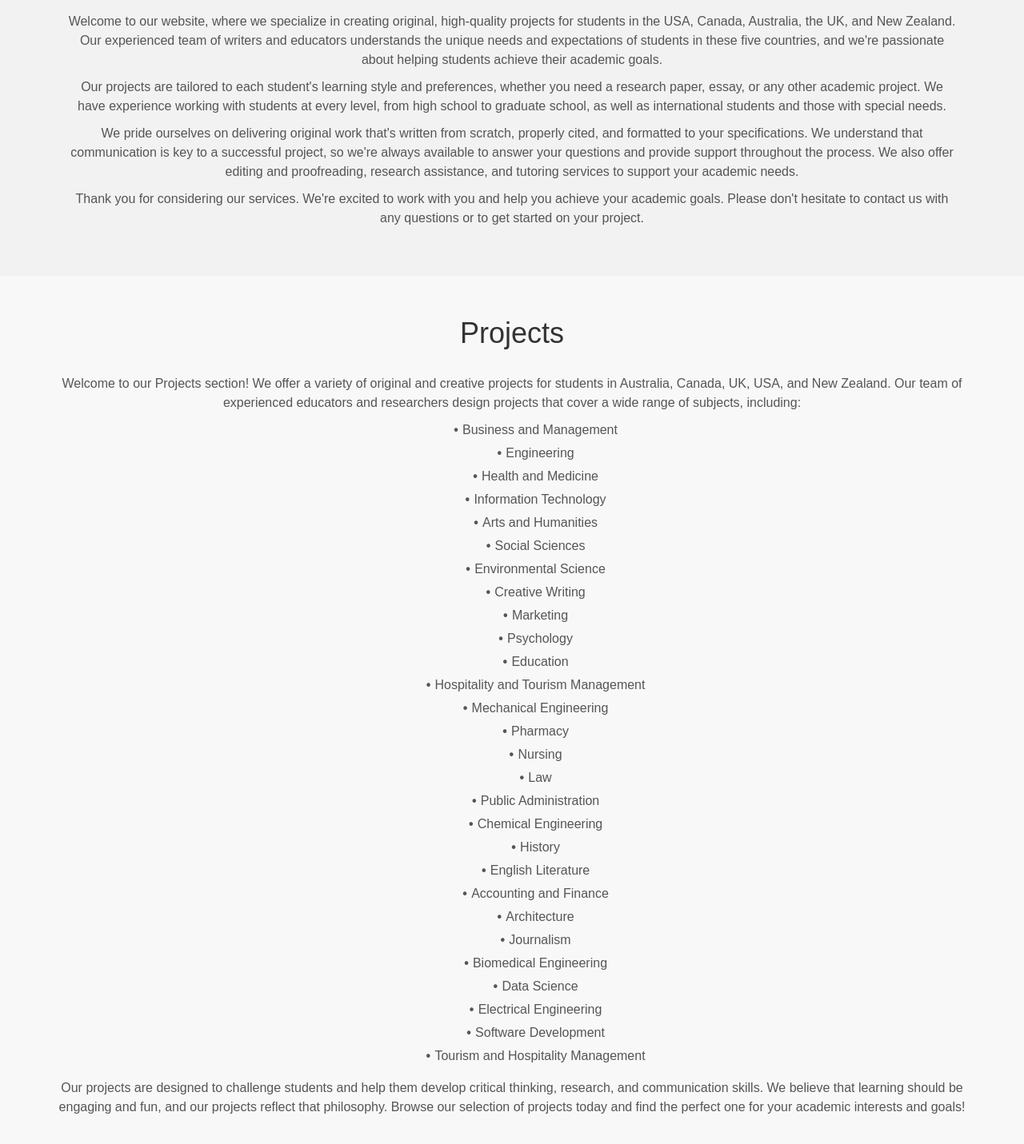
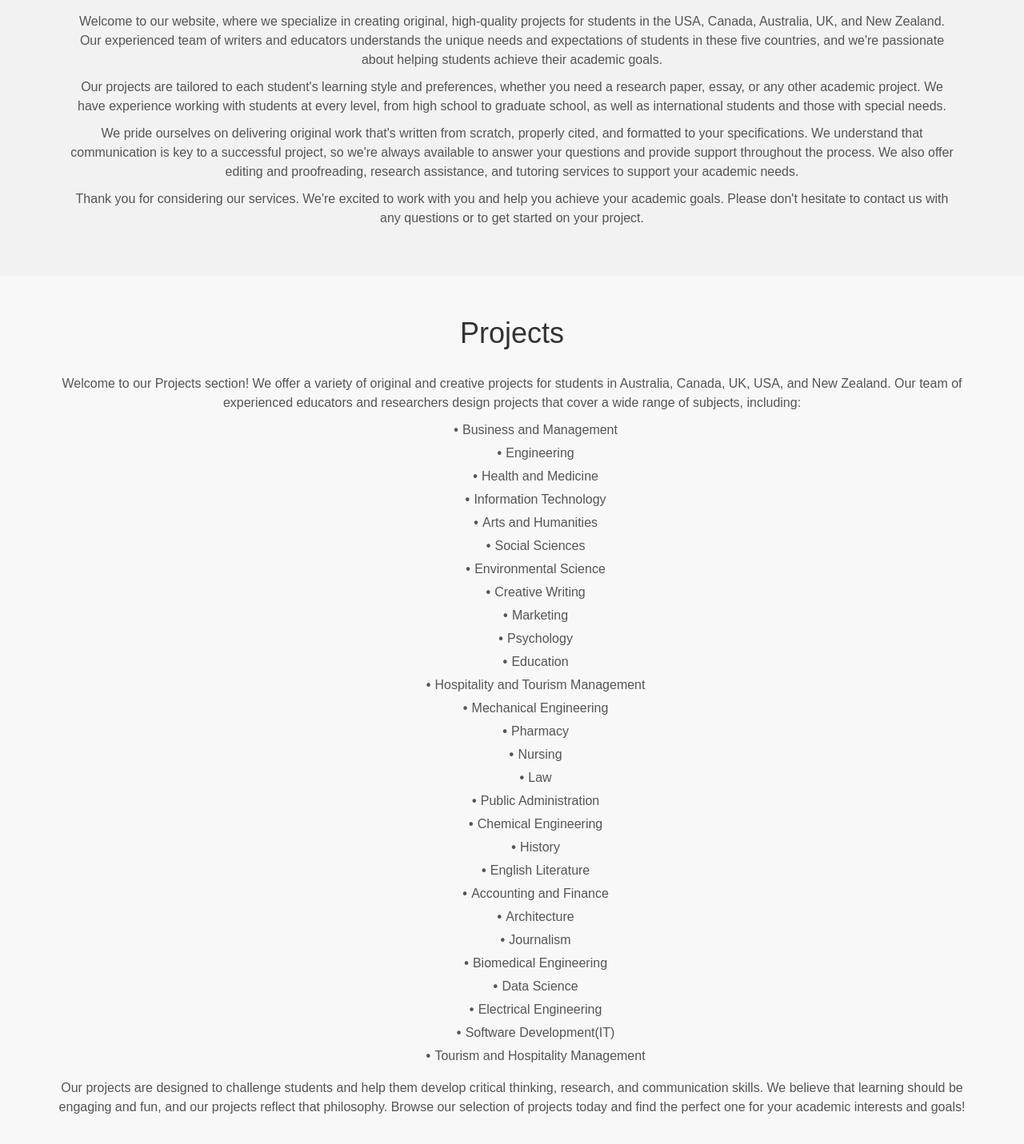
Before and after one commit to Assignmentshelp1/for-you, a plain HTML site: page index.html in a window 1280 px wide. Shown: the part 697-2128 px from the top of the page at 80% size. Drawn offline with nearby package versions, Linux system fonts and the light colour scheme.

Commit message:
Update index.html

```diff
--- a/index.html
+++ b/index.html
@@ -822,7 +822,7 @@
             <div class="container">
                 <h2>Home</h2>
                 <p>Welcome to our website, where we specialize in creating original, high-quality projects for students
-                    in the USA, Canada, Australia, the UK, and New Zealand. Our experienced team of writers and
+                    in the USA, Canada, Australia, UK, and New Zealand. Our experienced team of writers and
                     educators understands the unique needs and expectations of students in these five countries, and
                     we're passionate about helping students achieve their academic goals.</p>
 
@@ -876,7 +876,7 @@
                 <li>Biomedical Engineering</li>
                 <li>Data Science</li>
                 <li>Electrical Engineering</li>
-                <li>Software Development</li>
+                <li>Software Development(IT)</li>
                 <li>Tourism and Hospitality Management</li>
             </ul>
 
```
